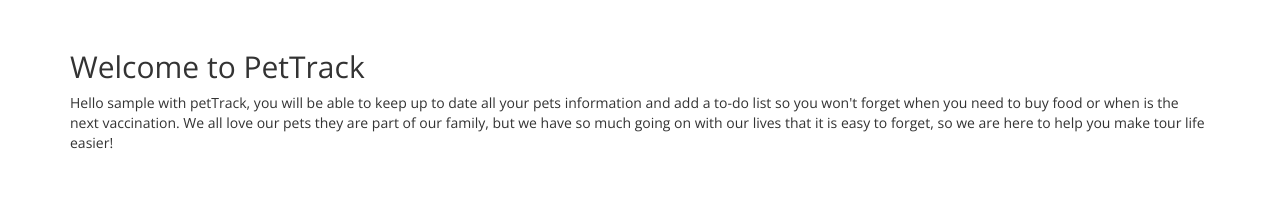
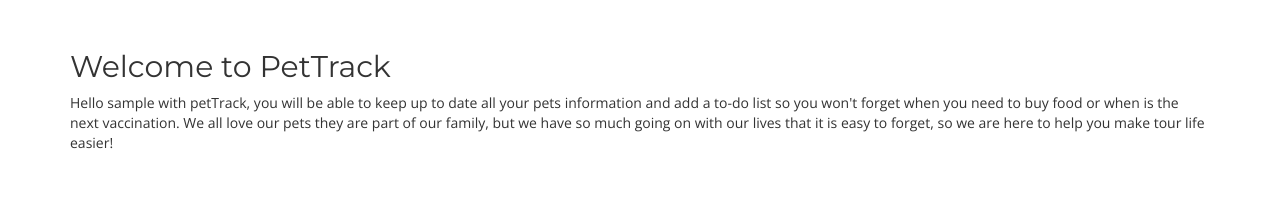
Before and after one commit to andrefp90/Franco_Andrea_ASSL, a CodeIgniter app: page /ci/index.php/home/index in a window 1280 px wide. Shown: the part 52-275 px from the top of the page. Run offline with CodeIgniter, Linux system fonts and the light colour scheme; the visitor is signed in with stand-in values (Sample User, id 1); data that the repository does not hold is empty.

Commit message:
version 3
last changes

```diff
--- a/application/views/layouts/main.php
+++ b/application/views/layouts/main.php
@@ -37,6 +37,7 @@ if($this->uri->segment(1) == 'pets'){
   -jQuery
    -->
 	<link href='https://fonts.googleapis.com/css?family=Open+Sans:300' rel='stylesheet' type='text/css'>
+  <link href='https://fonts.googleapis.com/css?family=Montserrat' rel='stylesheet' type='text/css'>
 	<link rel="stylesheet" href="<?php echo base_url();?>assets/css/bootstrap.min.css">
 	<link rel="stylesheet" type="text/css" href="<?php echo base_url();?>assets/css/custom.css">
 	<script src="<?php echo base_url();?>assets/js/jquery.js"></script>
--- a/assets/css/custom.css
+++ b/assets/css/custom.css
@@ -7,6 +7,11 @@ body{
 p{
 	font-family: 'Open Sans', sans-serif;
 
+}
+
+h2{
+
+	font-family: 'Montserrat', sans-serif;
 }
 
 p.user{
```
